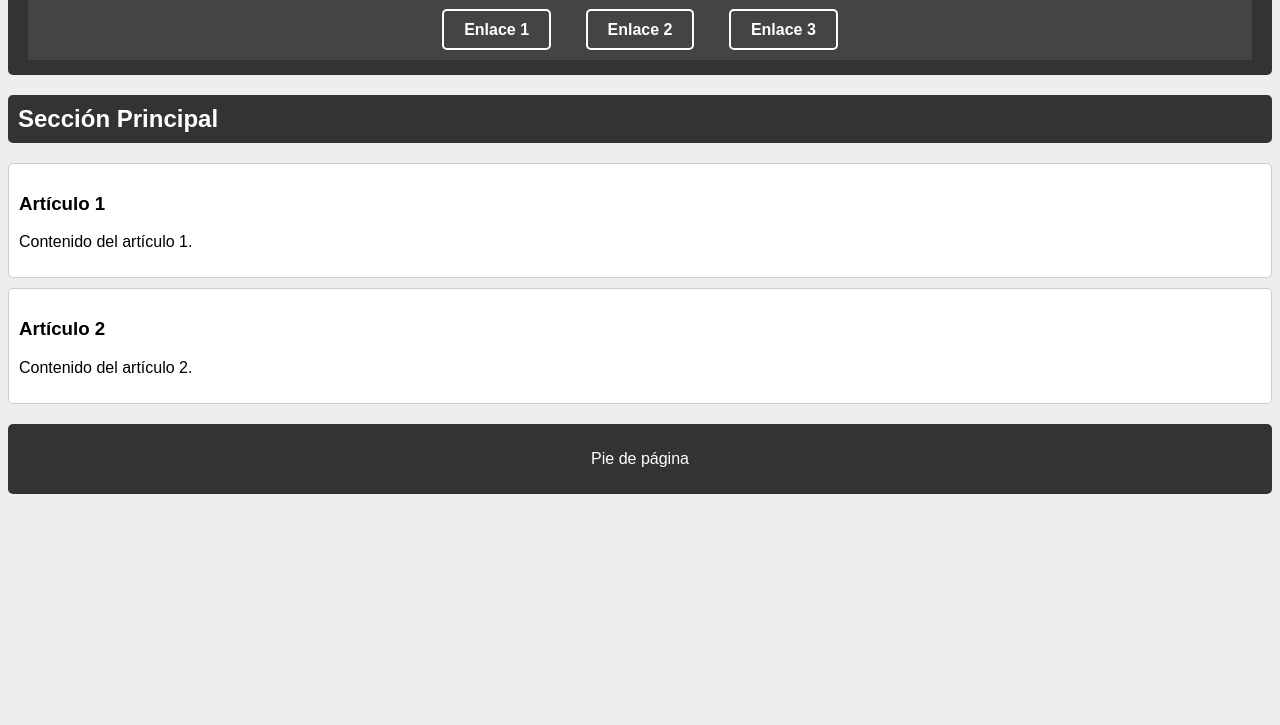
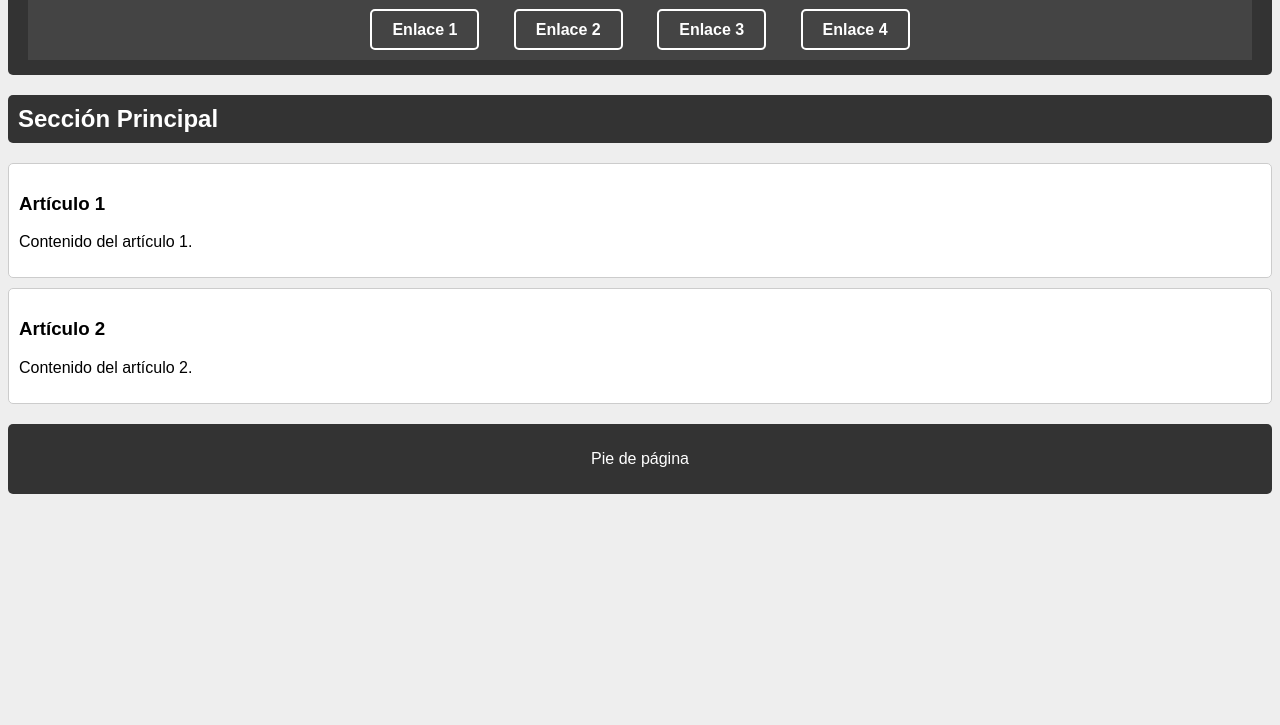
Before and after one commit to payalop300/Actividad15, a plain HTML site: page index.html in a window 1280 px wide. Shown: the part 75-800 px from the top of the page. Drawn offline with Linux system fonts and the light colour scheme.

Commit message:
Modificación del menú principal
Se le ha añadido un cuarto botón al menú principal

```diff
--- a/index.html
+++ b/index.html
@@ -17,6 +17,7 @@
 					<li><a class="enlaceMenuPrincipal" href="#">Enlace 1</a></li>
 					<li><a class="enlaceMenuPrincipal" href="#">Enlace 2</a></li>
 					<li><a class="enlaceMenuPrincipal" href="#">Enlace 3</a></li>
+					<li><a class="enlaceMenuPrincipal" href="#">Enlace 4</a></li>
 				</ul>
 			</nav>
 		</header>
```
